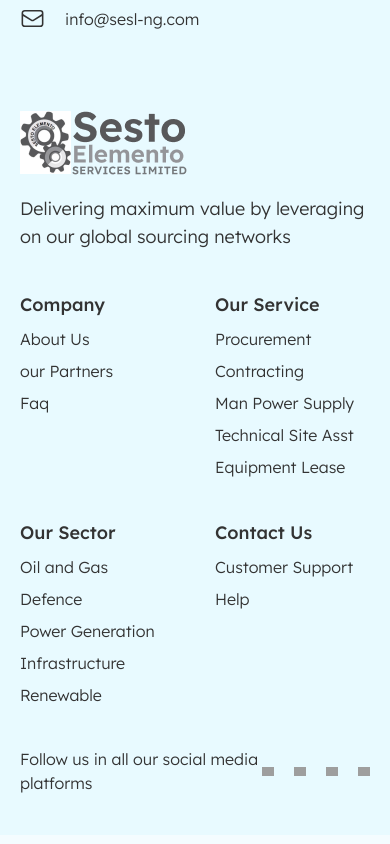
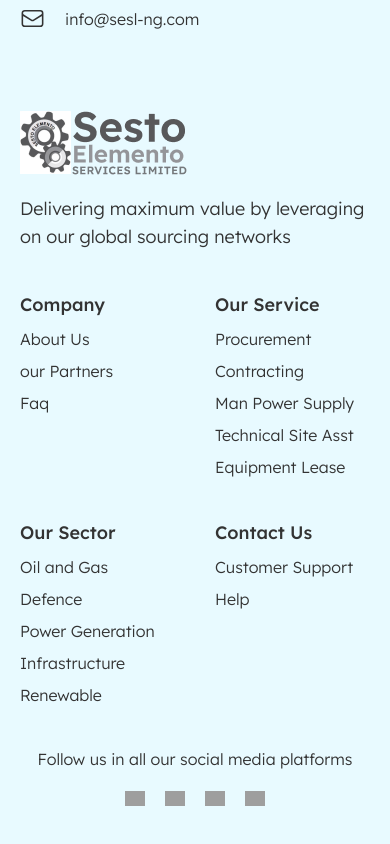
Before and after one commit to blossomobasi/sesto-elemento, a Next.js app: page / in a window 390 px wide. Shown: the part 8438-9282 px from the top of the page. Built offline with nearby package versions, Linux system fonts and the light colour scheme; grey boxes are pictures that could not be loaded.

Commit message:
Add responsiveness

```diff
--- a/src/components/Footer.tsx
+++ b/src/components/Footer.tsx
@@ -66,7 +66,7 @@ const Footer = () => {
                     </Link>
                 </ul>
             </div>
-            <div className="flex items-center justify-between">
+            <div className="flex items-center justify-between md:flex-row flex-col space-y-5 sm:space-y-0">
                 <p>Follow us in all our social media platforms</p>
 
                 <SocialIcons />
```
